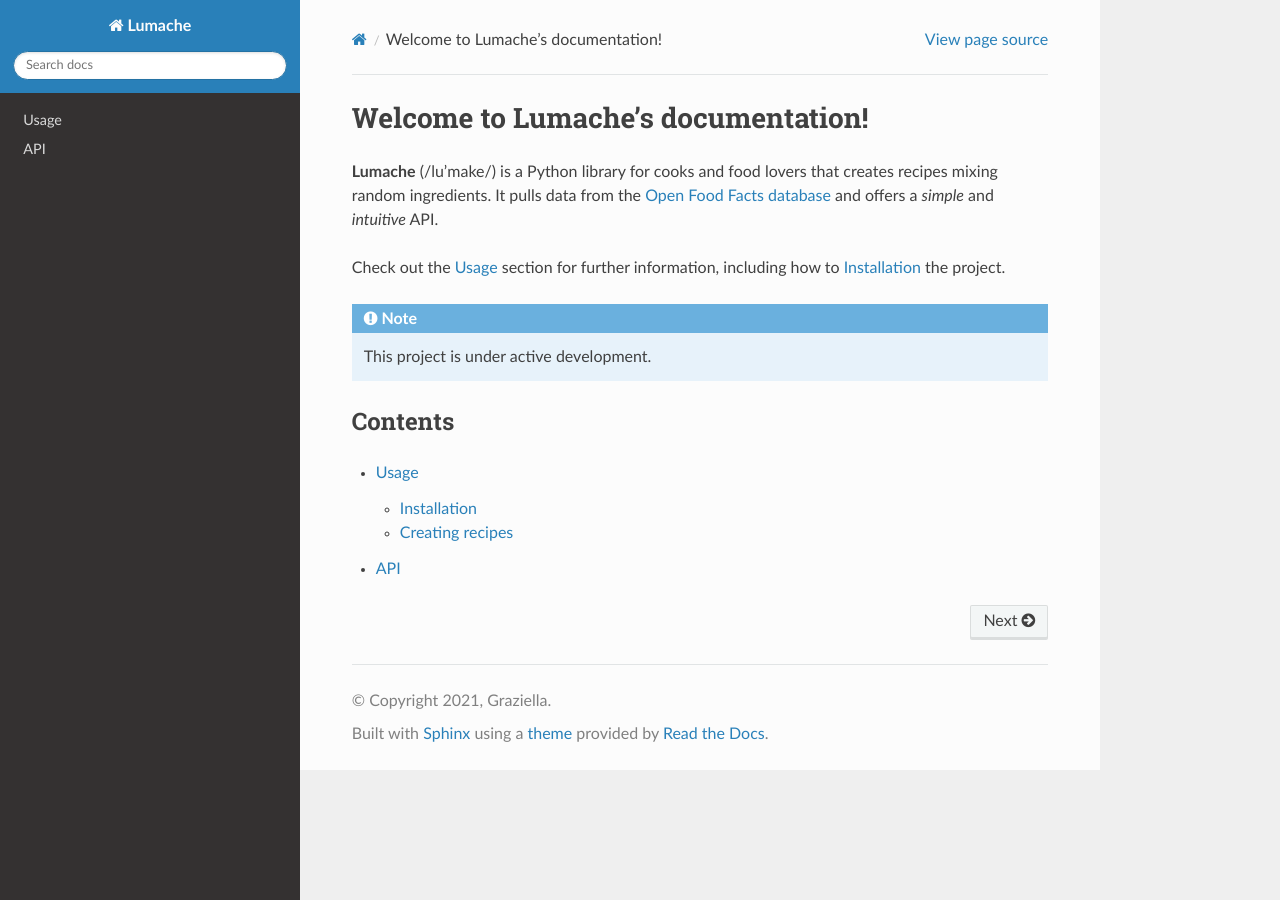
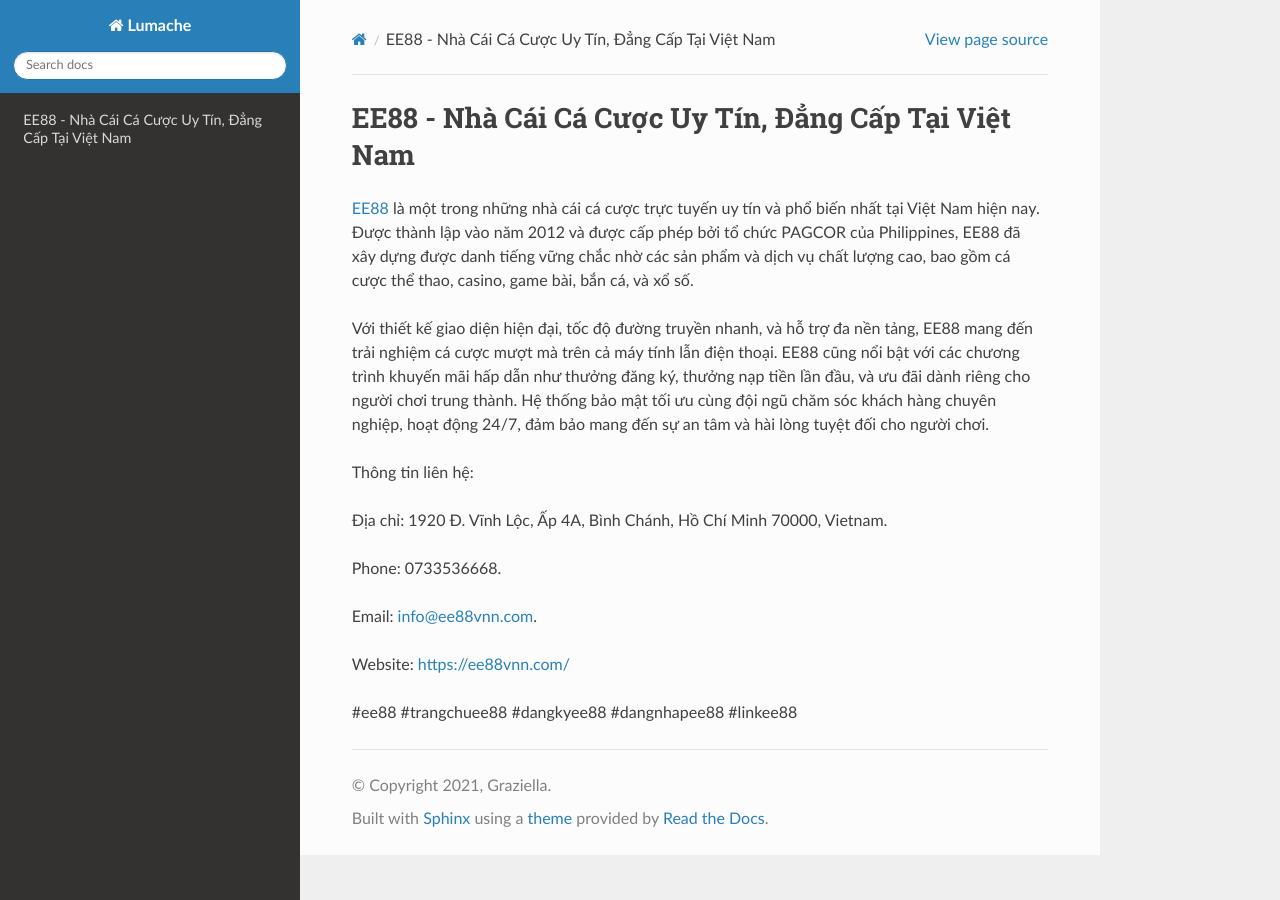
Before and after one commit to camtiennguyena/ee88vnncom, a Sphinx documentation site: the page built from docs/source/index.rst, in a window 1280 px wide. Built offline with Sphinx 7.4.7 and the Read the Docs theme 3.1.0, drawn with Linux system fonts in a browser that asks for light colours.

Commit message:
Update index.rst

```diff
--- a/docs/source/index.rst
+++ b/docs/source/index.rst
@@ -1,22 +1,18 @@
-Welcome to Lumache's documentation!
+EE88 - Nhà Cái Cá Cược Uy Tín, Đẳng Cấp Tại Việt Nam
 ===================================
 
-**Lumache** (/lu'make/) is a Python library for cooks and food lovers
-that creates recipes mixing random ingredients.
-It pulls data from the `Open Food Facts database <https://world.openfoodfacts.org/>`_
-and offers a *simple* and *intuitive* API.
+`EE88 <https://ee88vnn.com/>`_ là một trong những nhà cái cá cược trực tuyến uy tín và phổ biến nhất tại Việt Nam hiện nay. Được thành lập vào năm 2012 và được cấp phép bởi tổ chức PAGCOR của Philippines, EE88 đã xây dựng được danh tiếng vững chắc nhờ các sản phẩm và dịch vụ chất lượng cao, bao gồm cá cược thể thao, casino, game bài, bắn cá, và xổ số.
 
-Check out the :doc:`usage` section for further information, including
-how to :ref:`installation` the project.
+Với thiết kế giao diện hiện đại, tốc độ đường truyền nhanh, và hỗ trợ đa nền tảng, EE88 mang đến trải nghiệm cá cược mượt mà trên cả máy tính lẫn điện thoại. EE88 cũng nổi bật với các chương trình khuyến mãi hấp dẫn như thưởng đăng ký, thưởng nạp tiền lần đầu, và ưu đãi dành riêng cho người chơi trung thành. Hệ thống bảo mật tối ưu cùng đội ngũ chăm sóc khách hàng chuyên nghiệp, hoạt động 24/7, đảm bảo mang đến sự an tâm và hài lòng tuyệt đối cho người chơi.
 
-.. note::
+Thông tin liên hệ:
 
-   This project is under active development.
+Địa chỉ: 1920 Đ. Vĩnh Lộc, Ấp 4A, Bình Chánh, Hồ Chí Minh 70000, Vietnam.
 
-Contents
---------
+Phone: 0733536668.
 
-.. toctree::
+Email: info@ee88vnn.com.
 
-   usage
-   api
+Website: https://ee88vnn.com/
+
+#ee88 #trangchuee88 #dangkyee88 #dangnhapee88 #linkee88
```
